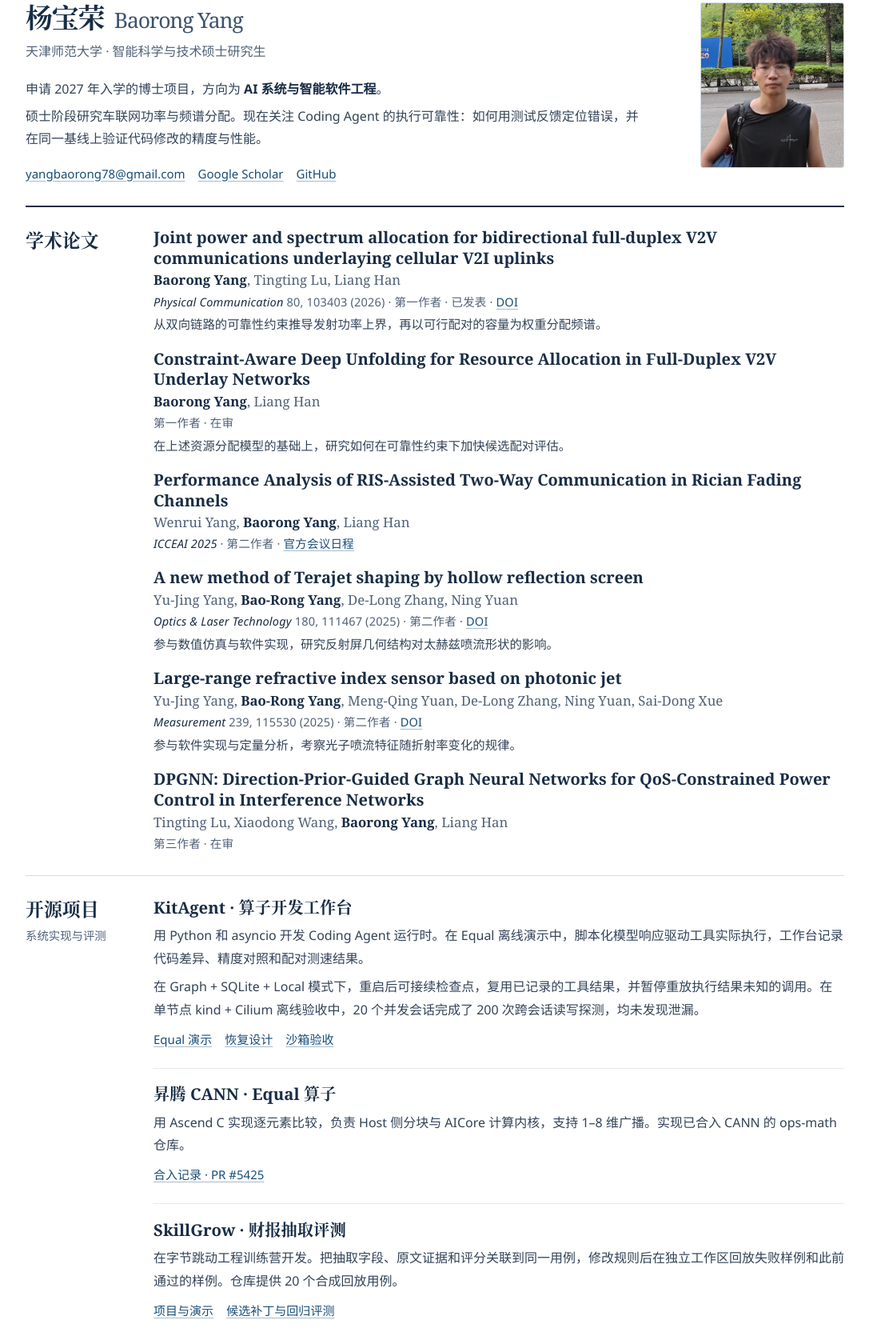
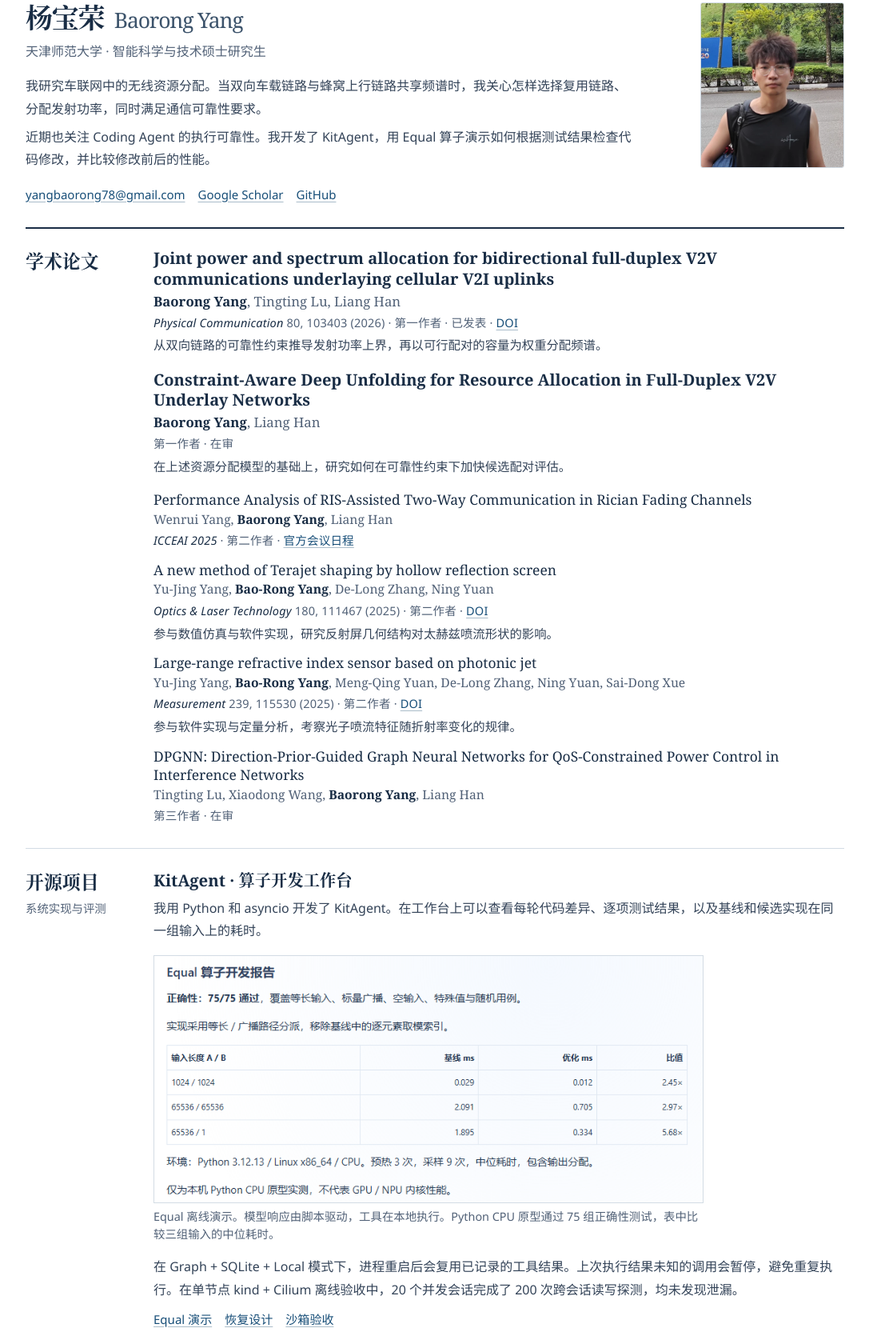
Before and after one commit to zed123214/zed123214.github.io, a plain HTML site: page index.html in a window 1280 px wide. Shown: the part 33-1698 px from the top of the page at 80% size, without its empty margins (96-1183 px from the left). Drawn offline with Linux system fonts and the light colour scheme.

Commit message:
Center the academic homepage on research and clarify experimental results

```diff
--- a/index.html
+++ b/index.html
@@ -4,7 +4,7 @@
   <meta charset="utf-8">
   <meta name="viewport" content="width=device-width, initial-scale=1">
   <meta name="theme-color" content="#ffffff">
-  <meta name="description" content="杨宝荣（Baorong Yang），天津师范大学智能科学与技术硕士研究生。申请 2027 年入学的 AI 系统或智能软件工程博士。研究车联网资源分配，开发昇腾算子与 KitAgent。">
+  <meta name="description" content="杨宝荣（Baorong Yang），天津师范大学智能科学与技术硕士研究生。研究车联网中的功率与频谱分配，关注 Coding Agent 的执行可靠性。学术论文、KitAgent 与昇腾算子开源工作。">
   <link rel="canonical" href="https://zed123214.github.io/">
   <link rel="stylesheet" href="style.css">
   <title>杨宝荣 · Baorong Yang | 学术主页</title>
@@ -15,12 +15,12 @@
     <section class="intro" aria-labelledby="name">
       <div class="identity">
         <h1 id="name">杨宝荣 <span lang="en">Baorong Yang</span></h1>
-        <p class="affiliation">天津师范大学 · <span class="program">智能科学与技术硕士研究生</span></p>
+        <p class="affiliation">天津师范大学<span class="separator" aria-hidden="true"> · </span><span class="program">智能科学与技术硕士研究生</span></p>
       </div>
       <img class="portrait" src="portrait.webp" alt="杨宝荣的户外近照" width="480" height="552" fetchpriority="high">
       <div class="about">
-        <p class="intent">申请 2027 年入学的博士项目，方向为 <strong>AI 系统与智能软件工程</strong>。</p>
-        <p>硕士阶段研究车联网功率与频谱分配。现在关注 Coding Agent 的执行可靠性：如何用测试反馈定位错误，并在同一基线上验证代码修改的精度与性能。</p>
+        <p>我研究车联网中的无线资源分配。当双向车载链路与蜂窝上行链路共享频谱时，我关心怎样选择复用链路、分配发射功率，同时满足通信可靠性要求。</p>
+        <p>近期也关注 Coding Agent 的执行可靠性。我开发了 KitAgent，用 Equal 算子演示如何根据测试结果检查代码修改，并比较修改前后的性能。</p>
         <div class="links contact"><a href="mailto:yangbaorong78@gmail.com">yangbaorong78@gmail.com</a><a href="https://scholar.google.com/citations?user=WuxKoZIAAAAJ&amp;hl=zh-CN">Google Scholar</a><a href="https://github.com/zed123214">GitHub</a></div>
       </div>
     </section>
@@ -40,24 +40,24 @@
           <p class="venue">第一作者 · 在审</p>
           <p class="contribution">在上述资源分配模型的基础上，研究如何在可靠性约束下加快候选配对评估。</p>
         </article>
-        <article>
+        <article class="collaboration">
           <h3 lang="en">Performance Analysis of RIS-Assisted Two-Way Communication in Rician Fading Channels</h3>
           <p class="authors">Wenrui Yang, <strong>Baorong Yang</strong>, Liang Han</p>
           <p class="venue"><cite>ICCEAI 2025</cite> · 第二作者 · <a href="https://icceai.cn/2025/Program.pdf">官方会议日程</a></p>
         </article>
-        <article>
+        <article class="collaboration">
           <h3 lang="en">A new method of Terajet shaping by hollow reflection screen</h3>
           <p class="authors">Yu-Jing Yang, <strong>Bao-Rong Yang</strong>, De-Long Zhang, Ning Yuan</p>
           <p class="venue"><cite>Optics &amp; Laser Technology</cite> 180, 111467 (2025) · 第二作者 · <a href="https://doi.org/10.1016/j.optlastec.2024.111467">DOI</a></p>
           <p class="contribution">参与数值仿真与软件实现，研究反射屏几何结构对太赫兹喷流形状的影响。</p>
         </article>
-        <article>
+        <article class="collaboration">
           <h3 lang="en">Large-range refractive index sensor based on photonic jet</h3>
           <p class="authors">Yu-Jing Yang, <strong>Bao-Rong Yang</strong>, Meng-Qing Yuan, De-Long Zhang, Ning Yuan, Sai-Dong Xue</p>
           <p class="venue"><cite>Measurement</cite> 239, 115530 (2025) · 第二作者 · <a href="https://doi.org/10.1016/j.measurement.2024.115530">DOI</a></p>
           <p class="contribution">参与软件实现与定量分析，考察光子喷流特征随折射率变化的规律。</p>
         </article>
-        <article>
+        <article class="collaboration">
           <h3 lang="en">DPGNN: Direction-Prior-Guided Graph Neural Networks for QoS-Constrained Power Control in Interference Networks</h3>
           <p class="authors">Tingting Lu, Xiaodong Wang, <strong>Baorong Yang</strong>, Liang Han</p>
           <p class="venue">第三作者 · 在审</p>
@@ -69,8 +69,12 @@
       <div class="label"><h2 id="eng-title">开源项目</h2><p>系统实现与评测</p></div>
       <div class="entries compact">
         <article><h3>KitAgent · 算子开发工作台</h3>
-          <p>用 Python 和 asyncio 开发 Coding Agent 运行时。在 Equal 离线演示中，脚本化模型响应驱动工具实际执行，工作台记录代码差异、精度对照和配对测速结果。</p>
-          <p>在 Graph + SQLite + Local 模式下，重启后可接续检查点，复用已记录的工具结果，并暂停重放执行结果未知的调用。在单节点 kind + Cilium 离线验收中，20 个并发会话完成了 200 次跨会话读写探测，均未发现泄漏。</p>
+          <p>我用 Python 和 asyncio 开发了 KitAgent。在工作台上可以查看每轮代码差异、逐项测试结果，以及基线和候选实现在同一组输入上的耗时。</p>
+          <figure class="run-report">
+            <a href="https://github.com/zed123214/kitagent/blob/main/docs/assets/equal-operator-overview.png"><img src="equal-report.png" width="800" height="360" loading="lazy" alt="查看完整工作台截图。报告列出等长输入和标量广播的基线耗时、优化后耗时及测量条件。"></a>
+            <figcaption>Equal 离线演示。模型响应由脚本驱动，工具在本地执行。Python CPU 原型通过 75 组正确性测试，表中比较三组输入的中位耗时。</figcaption>
+          </figure>
+          <p>在 Graph + SQLite + Local 模式下，进程重启后会复用已记录的工具结果。上次执行结果未知的调用会暂停，避免重复执行。在单节点 kind + Cilium 离线验收中，20 个并发会话完成了 200 次跨会话读写探测，均未发现泄漏。</p>
           <div class="links"><a href="https://github.com/zed123214/kitagent#demo">Equal 演示</a><a href="https://github.com/zed123214/kitagent/blob/main/docs/durable-recovery.md">恢复设计</a><a href="https://github.com/zed123214/kitagent/blob/main/docs/kubernetes-sandbox.md">沙箱验收</a></div>
         </article>
         <article><h3>昇腾 CANN · Equal 算子</h3>
@@ -115,7 +119,7 @@
       <div class="label"><h2 id="awards-title">算子竞赛</h2></div>
       <div class="entries compact">
         <article><h3>中国电信「星辰杯」· 决赛 16 强，优秀奖</h3>
-          <p>与队友优化稀疏注意力反向算子 SparseFlashAttentionGrad，按查询计算量和梯度归约工作量重新分配任务。在昇腾 910B3 五分片实验中，相对初版分片方案，正序、反序两轮配对测速耗时分别降低 7.56% 和 5.67%。</p>
+          <p>我和队友优化稀疏注意力反向算子 SparseFlashAttentionGrad。五分片初稿中，处理行数较少的核承担了额外的梯度归约，反而最晚完成。我们据此重新分配归约任务。在昇腾 910B3 上与同轮连续 C1 基线配对测速，正序耗时从 280.17 降至 258.99 μs，反序从 275.31 降至 259.71 μs，分别降低 7.56% 和 5.67%。</p>
           <div class="links"><a href="https://github.com/zed123214/kitagent#operator-demo">实现与测速记录</a></div>
         </article>
         <article><h3>2026 CANN 挑战赛 · 决赛三等奖</h3>
--- a/style.css
+++ b/style.css
@@ -33,9 +33,9 @@ h1 span { display: inline-block; margin-left: .18em; color: #3c536b; font-size:
 .affiliation, .label p { color: var(--muted); }
 .affiliation { margin-top: .5rem; }
 .portrait { grid-area: photo; width: clamp(8rem,15vw,11.25rem); height: auto; border: 1px solid var(--rule); border-radius: 3px; }
-.about { grid-area: about; color: var(--copy); }
-.intent { margin: 1.1rem 0 .35rem; }
-.intent strong, .authors strong { color: var(--ink); }
+.about { grid-area: about; margin-top: .9rem; color: var(--copy); }
+.about p + p { margin-top: .4rem; }
+.authors strong { color: var(--ink); }
 .links { margin-top: .6rem; font-size: .94rem; }
 .contact { margin-top: 1rem; }
 
@@ -68,6 +68,13 @@ footer { border-top: 1px solid var(--rule); padding-bottom: 1.6rem; }
 .bibliography .venue { margin: .1rem 0 0; color: var(--muted); font-weight: 400; }
 .bibliography .venue cite { font-style: italic; color: var(--ink); }
 .bibliography .contribution { font-size: .96rem; margin-top: .12rem; }
+.bibliography .collaboration h3 { font-size: 1.09rem; font-weight: 500; line-height: 1.35; }
+.bibliography .collaboration .authors { margin-top: .08rem; font-size: .98rem; }
+.collaboration + .collaboration { margin-top: .7rem; }
+.run-report { max-width: 43rem; margin: 1rem 0; }
+.run-report a, .run-report img { display: block; }
+.run-report img { width: 100%; height: auto; border: 1px solid var(--rule); }
+.run-report figcaption { margin-top: .35rem; font-size: .9rem; line-height: 1.5; color: var(--muted); }
 @media (max-width: 46rem) {
   main, footer { width: min(100% - 2.1rem, 40rem); }
   .intro { grid-template-areas: "name photo" "about about"; column-gap: .8rem; padding-block: 1.1rem; align-items: center; }
@@ -77,10 +84,13 @@ footer { border-top: 1px solid var(--rule); padding-bottom: 1.6rem; }
   .label p { margin: 0; }
 }
 @media (max-width: 32rem) {
-
-
   h1 span { display: block; margin: .2rem 0; }
   .affiliation { font-size: .9rem; }
+  .affiliation .separator { display: none; }
+  .affiliation .program { display: block; }
+  .contact { display: grid; grid-template-columns: max-content max-content; gap: .15rem 1rem; }
+  .contact a:first-child { grid-column: 1 / -1; }
+  .contact a { justify-self: start; }
 }
 .program { display: inline-block; }
 @media print {
@@ -97,9 +107,10 @@ footer { border-top: 1px solid var(--rule); padding-bottom: 1.6rem; }
   .entries article { break-inside: avoid; }
   article h3, .compact article h3, .education h3 { font-size: 11pt; line-height: 1.2; }
   .affiliation, .about, .entries article p, .links, .degree span { font-size: 10pt; line-height: 1.32; }
-  article p, .intent, .contact, .links, .venue { margin: 2pt 0 0; }
+  article p, .about, .contact, .links, .venue { margin: 2pt 0 0; }
   .entries article + article { margin-top: 5pt; }
-  .bibliography h3 { font-size: 11pt; }
+  .bibliography h3, .bibliography .collaboration h3 { font-size: 11pt; }
+  .run-report { display: none; }
   .bibliography .contribution { font-size: 10pt; }
   .compact article + article, .education article + article { padding-top: 4pt; }
 
```
Also changed, not shown: equal-report.png (added).
